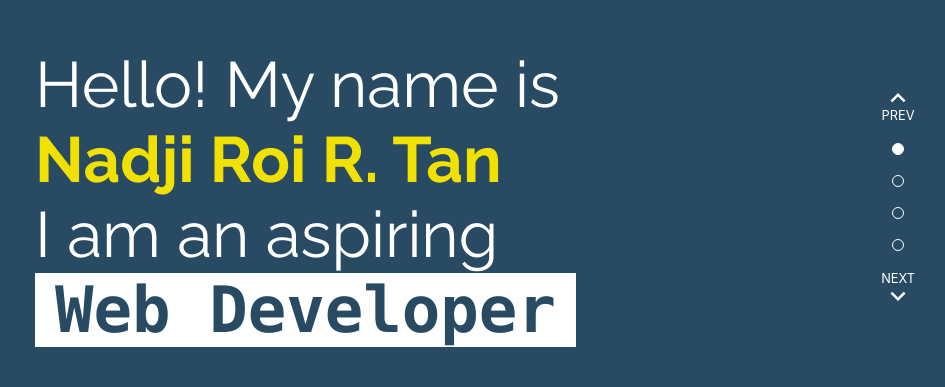
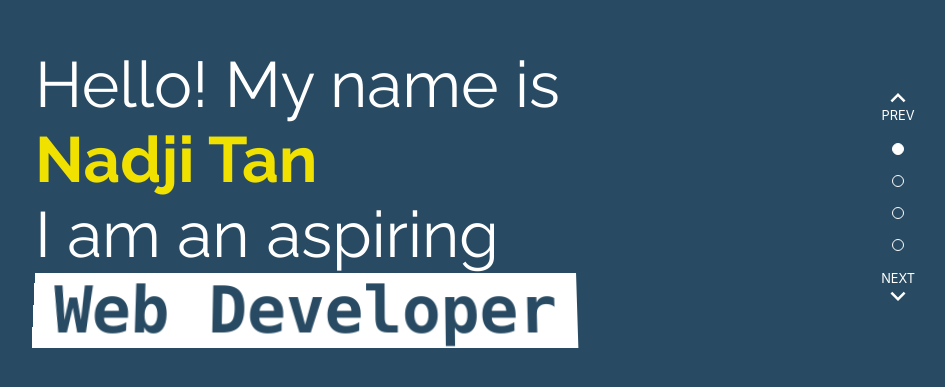
Before and after one commit to Kapatid/portfolio-2021, a React (Create React App) app: page / in a window 1280 px wide. Shown: the part 203-590 px from the top of the page, without its empty margins (285-1230 px from the left). Built offline with nearby package versions, Linux system fonts and the light colour scheme.

Commit message:
header animations done, & made layout for pages

```diff
--- a/src/App.js
+++ b/src/App.js
@@ -9,6 +9,11 @@ import Footer from "./components/Footer";
 
 function App() {
   const [page, setPage] = useState("header");
+  const [prevPage, setPrevPage] = useState("");
+
+  const front = { zIndex: 9 };
+  const back = { zIndex: 2 };
+  const disable = { zIndex: 0 };
 
   const changePage = (pageName) => {
     setPage(pageName);
@@ -16,11 +21,35 @@ function App() {
 
   return (
     <div className="App">
-      <Navbar changePage={changePage} />
-      {page === "header" ? <Header /> : null}
-      {page === "about" ? <About /> : null}
-      {page === "projects" ? <Projects /> : null}
-      {page === "footer" ? <Footer /> : null}
+      <Navbar
+        changePage={changePage}
+        setPrevPage={setPrevPage}
+        prevPage={page}
+      />
+      {page === "header" && <Header customStyle={front} />}
+      {prevPage === "header" ? (
+        <Header customStyle={back} />
+      ) : (
+        <Header customStyle={disable} />
+      )}
+      {page === "about" && <About customStyle={front} />}
+      {prevPage === "about" ? (
+        <About customStyle={back} />
+      ) : (
+        <About customStyle={disable} />
+      )}
+      {page === "projects" && <Projects customStyle={front} />}
+      {prevPage === "projects" ? (
+        <Projects customStyle={back} />
+      ) : (
+        <Projects customStyle={disable} />
+      )}
+      {page === "footer" && <Footer customStyle={front} />}
+      {prevPage === "footer" ? (
+        <Footer customStyle={back} />
+      ) : (
+        <Footer customStyle={disable} />
+      )}
     </div>
   );
 }
--- a/src/components/About.js
+++ b/src/components/About.js
@@ -1,7 +1,24 @@
 import React from "react";
+import { useSpring, animated } from "react-spring";
 
-function About() {
-  return <div className="about">ABOUT</div>;
+function About(props) {
+  const animation = useSpring({
+    to: { marginBottom: "0px" },
+    from: { marginBottom: "100%" },
+  });
+
+  return (
+    <animated.div
+      className="about"
+      style={{ ...props.customStyle, ...animation }}
+    >
+      <div className="container-about">
+        <div className="about-pic">PIC</div>
+        <div className="about-title">TITLE</div>
+        <div className="about-desc">DESC</div>
+      </div>
+    </animated.div>
+  );
 }
 
 export default About;
--- a/src/components/Footer.js
+++ b/src/components/Footer.js
@@ -1,7 +1,20 @@
 import React from "react";
+import { useSpring, animated } from "react-spring";
 
-function Footer() {
-  return <div className="footer">FOOTER</div>;
+function Footer(props) {
+  const animation = useSpring({
+    to: { marginBottom: "0px" },
+    from: { marginBottom: "100%" },
+  });
+
+  return (
+    <animated.div
+      className="footer"
+      style={{ ...props.customStyle, ...animation }}
+    >
+      FOOTER
+    </animated.div>
+  );
 }
 
 export default Footer;
--- a/src/components/Header.js
+++ b/src/components/Header.js
@@ -1,21 +1,86 @@
 import React from "react";
+import { useTrail, useSpring, animated, config } from "react-spring";
 
-function Header() {
+function Header(props) {
+  const animation = useSpring({
+    to: { marginBottom: "0px" },
+    from: { marginBottom: "100%" },
+  });
+
+  const helloTxt = useSpring({
+    to: { opacity: 1 },
+    from: { opacity: 0 },
+    delay: 800,
+  });
+
+  const nameIsTxt = useSpring({
+    to: { opacity: 1 },
+    from: { opacity: 0 },
+    delay: 1800,
+  });
+
+  const nameTxt = useSpring({
+    to: { marginLeft: "0px", opacity: 1, color: "#F0E100" },
+    from: { marginLeft: "30px", opacity: 0 },
+    delay: 2900,
+  });
+
+  const nameTxtColor = useSpring({
+    to: { color: "#F0E100" },
+    from: { color: "#ffffff" },
+    delay: 3500,
+  });
+
+  const items = ["I", "am", "an", "aspiring"];
+  const trail = useTrail(items.length, {
+    marginLeft: "0px",
+    opacity: 1,
+    from: { marginLeft: "50px", opacity: 0 },
+    delay: 4200,
+    config: { mass: 5, tension: 2000, friction: 200 },
+  });
+
+  const animTrapezoid = useSpring({
+    config: { ...config.wobbly, duration: 300 },
+    to: [
+      { transform: "perspective(200px) rotateX(7deg)" },
+      { transform: "perspective(200px) rotateX(-7deg)" },
+      { transform: "perspective(200px) rotateX(0deg)" },
+    ],
+    from: { transform: "perspective(200px) rotateX(-90deg)" },
+    delay: 5200,
+  });
+
   return (
-    <header className="header">
-      <p className="p1">
-        Hello! My name is{" "}
-        <span className="s1">
-          <br />
-          Nadji Roi R. Tan
+    <animated.div
+      className="header"
+      style={{ ...props.customStyle, ...animation, overflow: "visible" }}
+    >
+      <div className="p1" style={{}}>
+        <animated.span style={helloTxt}>Hello! </animated.span>
+        <animated.span style={nameIsTxt}>My name is</animated.span> <br />
+        <animated.span className="s1" style={{ ...nameTxt, ...nameTxtColor }}>
+          Nadji Tan
+        </animated.span>{" "}
+        <br />
+        <span>
+          {trail.map((otherProps, i) => (
+            <animated.span key={i} style={otherProps}>
+              {items[i]}{" "}
+            </animated.span>
+          ))}
         </span>
-        <br /> I am an aspiring
         <br />
-        <code className="s2">
-          <mark>Web Developer</mark>
-        </code>
-      </p>
-    </header>
+        <animated.div
+          className="s2"
+          style={{ ...animTrapezoid, transformOrigin: "top center" }}
+        >
+          <code>
+            <mark>Web Developer</mark>
+          </code>
+        </animated.div>
+      </div>
+    </animated.div>
   );
 }
 
--- a/src/components/Nav.js
+++ b/src/components/Nav.js
@@ -1,23 +1,51 @@
 import React, { useState, useEffect } from "react";
+import { useSpring, animated } from "react-spring";
 
 function Nav(props) {
   const [count, setCount] = useState(0);
   const pages = ["header", "about", "projects", "footer"];
+  const animation = useSpring({
+    to: { right: "80px", opacity: 1 },
+    from: { right: "0px", opacity: 0 },
+    delay: 1000,
+  });
 
   useEffect(() => {
     props.changePage(pages[count]);
+
+    const handleArrows = (event) => {
+      // When up arrow key pressed
+      if (event.keyCode === 38) {
+        count <= pages.length - 1 && count > 0 && setCount(count - 1);
+        props.setPrevPage(props.prevPage);
+      }
+      // When down arrow key pressed
+      if (event.keyCode === 40) {
+        count >= 0 && count < pages.length - 1 && setCount(count + 1);
+        props.setPrevPage(props.prevPage);
+      }
+    };
+    window.addEventListener("keydown", handleArrows);
+
+    return () => {
+      window.removeEventListener("keydown", handleArrows);
+    };
   });
 
   return (
-    <div className={`nav ${count === 0 ? "" : "dark"}`}>
+    <animated.div
+      className={`nav ${count === 0 ? "" : "dark"}`}
+      style={animation}
+    >
       <div
         className="btn-prev"
         onClick={() => {
           count <= pages.length - 1 && count > 0 && setCount(count - 1);
+          props.setPrevPage(props.prevPage);
         }}
       >
         <div className="arrow-up"></div>
-        PREV
+        <span>PREV</span>
       </div>
 
       <div className={`circle ${count === 0 ? "active" : ""}`}></div>
@@ -29,12 +57,13 @@ function Nav(props) {
         className="btn-next"
         onClick={() => {
           count >= 0 && count < pages.length - 1 && setCount(count + 1);
+          props.setPrevPage(props.prevPage);
         }}
       >
-        NEXT
+        <span>NEXT</span>
         <div className="arrow-down"></div>
       </div>
-    </div>
+    </animated.div>
   );
 }
 
--- a/src/components/Projects.js
+++ b/src/components/Projects.js
@@ -1,7 +1,34 @@
 import React from "react";
+import { useSpring, animated } from "react-spring";
 
-function Projects() {
-  return <div className="projects">PROJECTS</div>;
+function Projects(props) {
+  const animation = useSpring({
+    to: { marginBottom: "0px" },
+    from: { marginBottom: "100%" },
+  });
+
+  return (
+    <animated.div
+      className="projects"
+      style={{ ...props.customStyle, ...animation }}
+    >
+      <div className="container-proj">
+        <div className="proj-vid">VID</div>
+        <div className="proj-title">TITLE</div>
+        <div className="proj-desc">DESC</div>
+        <div className="proj-tech">TECH</div>
+      </div>
+
+      <div className="proj-divider" />
+
+      <div className="container-proj">
+        <div className="proj-vid">VID</div>
+        <div className="proj-title">TITLE</div>
+        <div className="proj-desc">DESC</div>
+        <div className="proj-tech">TECH</div>
+      </div>
+    </animated.div>
+  );
 }
 
 export default Projects;
--- a/src/scss/App.scss
+++ b/src/scss/App.scss
@@ -5,6 +5,10 @@ $desktop: 1200px;
 .grid-center {
   display: grid;
   place-items: center;
+}
+
+.go-to-back {
+  z-index: 5;
 }
 
 @import "abstracts/colors";
@@ -27,3 +31,21 @@ body {
 
   @extend .grid-center;
 }
+
+.header,
+.about,
+.projects,
+.footer {
+  box-shadow: 0 1.3px 1.6px rgba(0, 0, 0, 0.081),
+    0 4.2px 5.4px rgba(0, 0, 0, 0.119), 0 19px 24px rgba(0, 0, 0, 0.2);
+}
+
+.footer {
+  height: 100vh;
+  width: 100%;
+  background-color: $light;
+  color: $dark;
+  font-size: 4rem;
+  position: absolute;
+  @extend .grid-center;
+}
--- a/src/scss/components/_navbar.scss
+++ b/src/scss/components/_navbar.scss
@@ -1,5 +1,6 @@
 .nav {
   position: absolute;
+  z-index: 10;
   right: 80px;
   color: $light;
   font-size: 0.8rem;
@@ -27,6 +28,10 @@
         background-color: $dark;
       }
     }
+  }
+
+  span {
+    user-select: none;
   }
 
   .btn-next,
--- a/src/scss/layouts/_about.scss
+++ b/src/scss/layouts/_about.scss
@@ -3,7 +3,39 @@
   width: 100%;
   background-color: $light;
   color: $dark;
-  font-size: 4rem;
+  position: absolute;
+  @extend .grid-center;
 
-  @extend .grid-center;
+  .container-about {
+    height: 80vh;
+    width: 70%;
+
+    @extend .grid-center;
+    gap: 5px 5px;
+    grid-template:
+      "a a b b" 0.3fr
+      "a a c c" 1fr
+      "a a c c" 1fr;
+
+    .about-desc,
+    .about-pic,
+    .about-title {
+      width: 100%;
+      height: 100%;
+      @extend .grid-center;
+    }
+
+    .about-pic {
+      grid-area: a;
+      background-color: gray;
+    }
+    .about-title {
+      grid-area: b;
+      background-color: yellow;
+    }
+    .about-desc {
+      grid-area: c;
+      background-color: violet;
+    }
+  }
 }
--- a/src/scss/layouts/_footer.scss
+++ b/src/scss/layouts/_footer.scss
@@ -1,9 +1,2 @@
 .footer {
-  height: 100vh;
-  width: 100%;
-  background-color: $light;
-  color: $dark;
-  font-size: 4rem;
-
-  @extend .grid-center;
 }
--- a/src/scss/layouts/_header.scss
+++ b/src/scss/layouts/_header.scss
@@ -1,11 +1,10 @@
 .header {
   height: 100vh;
   width: 100%;
-  margin: 0px 30px 0px 30px;
   background-color: $secondary;
   color: $light;
   font-size: 4rem;
-
+  position: absolute;
   @extend .grid-center;
 
   .p1 {
@@ -15,7 +14,6 @@
 
     .s1 {
       font-weight: bold;
-      color: $yellow;
     }
 
     .s2 {
--- a/src/scss/layouts/_projects.scss
+++ b/src/scss/layouts/_projects.scss
@@ -3,7 +3,59 @@
   width: 100%;
   background-color: $light;
   color: $dark;
-  font-size: 4rem;
+  position: absolute;
+  overflow-y: scroll;
+  @extend .grid-center;
 
-  @extend .grid-center;
+  .container-proj {
+    height: 80vh;
+    width: 70%;
+    margin-top: 70px;
+
+    &:last-child {
+      padding-bottom: 70px;
+    }
+
+    @extend .grid-center;
+    gap: 5px 5px;
+    grid-template:
+      "b b a a" 0.5fr
+      "c c a a" 1fr
+      "c c a a" 0.5fr
+      "d d a a" 0.5fr;
+
+    .proj-vid,
+    .proj-title,
+    .proj-desc,
+    .proj-tech {
+      width: 100%;
+      height: 100%;
+      @extend .grid-center;
+    }
+
+    .proj-vid {
+      grid-area: a;
+      background-color: gray;
+    }
+    .proj-title {
+      grid-area: b;
+      background-color: yellow;
+    }
+    .proj-desc {
+      grid-area: c;
+      background-color: violet;
+    }
+    .proj-tech {
+      grid-area: d;
+      background-color: greenyellow;
+    }
+  }
+
+  .proj-divider {
+    height: 0.5px;
+    width: 62%;
+    margin-top: 70px;
+    background-color: $dark;
+    border: 0.5px solid $dark;
+  }
 }
```
